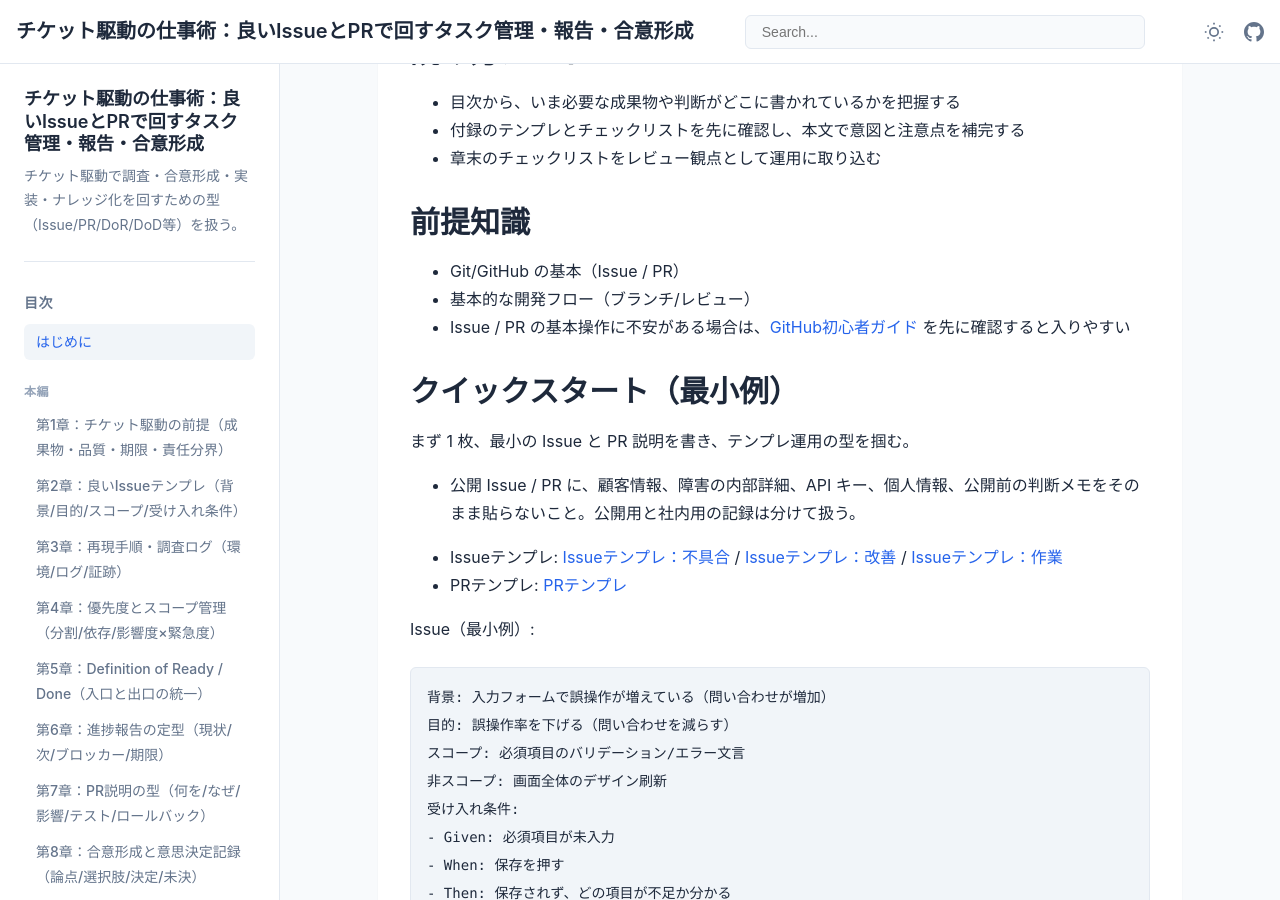
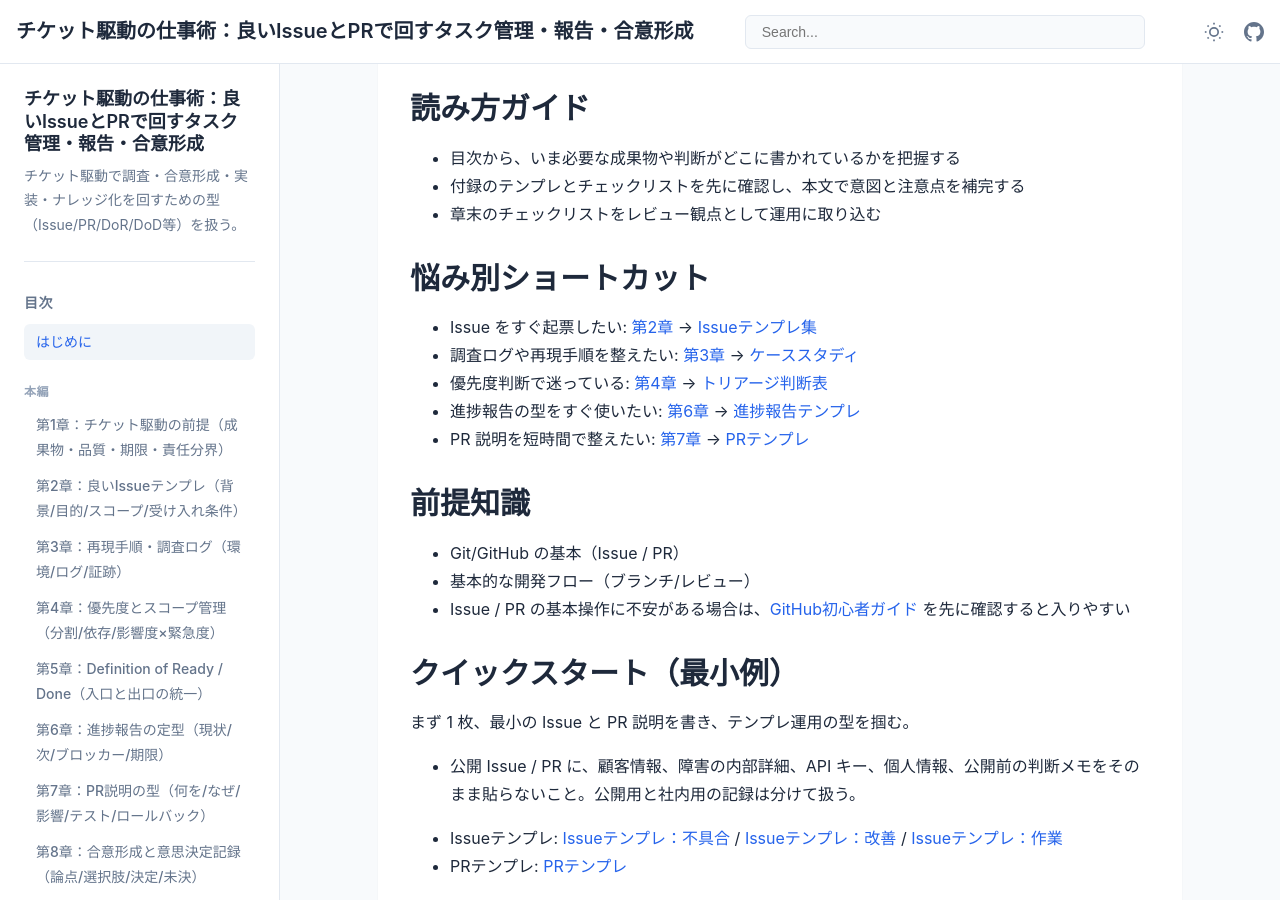
Before and after one commit to itdojp/issue-driven-work-book, a Jekyll site: the page built from docs/index.md, in a window 1280 px wide and 900 px high, scrolled down 1194 px. Built offline with Jekyll 4.4.1, drawn with Linux system fonts in a browser that asks for light colours.

Commit message:
Add issue-driven navigation shortcuts

```diff
--- a/docs/index.md
+++ b/docs/index.md
@@ -15,6 +15,8 @@ order: 0
 - [Issueテンプレ：改善](appendices/templates/issue-improvement/)
 - [Issueテンプレ：作業](appendices/templates/issue-task/)
 - [PRテンプレ](appendices/templates/pr/)
+- [進捗報告テンプレ](appendices/templates/status-report/)
+- [ラベル運用テンプレ](appendices/templates/label-ops/)
 - [トリアージ判断表（影響度×緊急度）](appendices/templates/triage-matrix/)
 - [DoR/DoD テンプレ](appendices/templates/dor-dod/)
 - [テンプレ集](appendices/templates/)
@@ -44,6 +46,14 @@ order: 0
 - 目次から、いま必要な成果物や判断がどこに書かれているかを把握する
 - 付録のテンプレとチェックリストを先に確認し、本文で意図と注意点を補完する
 - 章末のチェックリストをレビュー観点として運用に取り込む
+
+## 悩み別ショートカット
+
+- Issue をすぐ起票したい: [第2章](chapters/chapter-02/) → [Issueテンプレ集](appendices/templates/)
+- 調査ログや再現手順を整えたい: [第3章](chapters/chapter-03/) → [ケーススタディ](appendices/case-studies/)
+- 優先度判断で迷っている: [第4章](chapters/chapter-04/) → [トリアージ判断表](appendices/templates/triage-matrix/)
+- 進捗報告の型をすぐ使いたい: [第6章](chapters/chapter-06/) → [進捗報告テンプレ](appendices/templates/status-report/)
+- PR 説明を短時間で整えたい: [第7章](chapters/chapter-07/) → [PRテンプレ](appendices/templates/pr/)
 
 ## 前提知識
 
```
